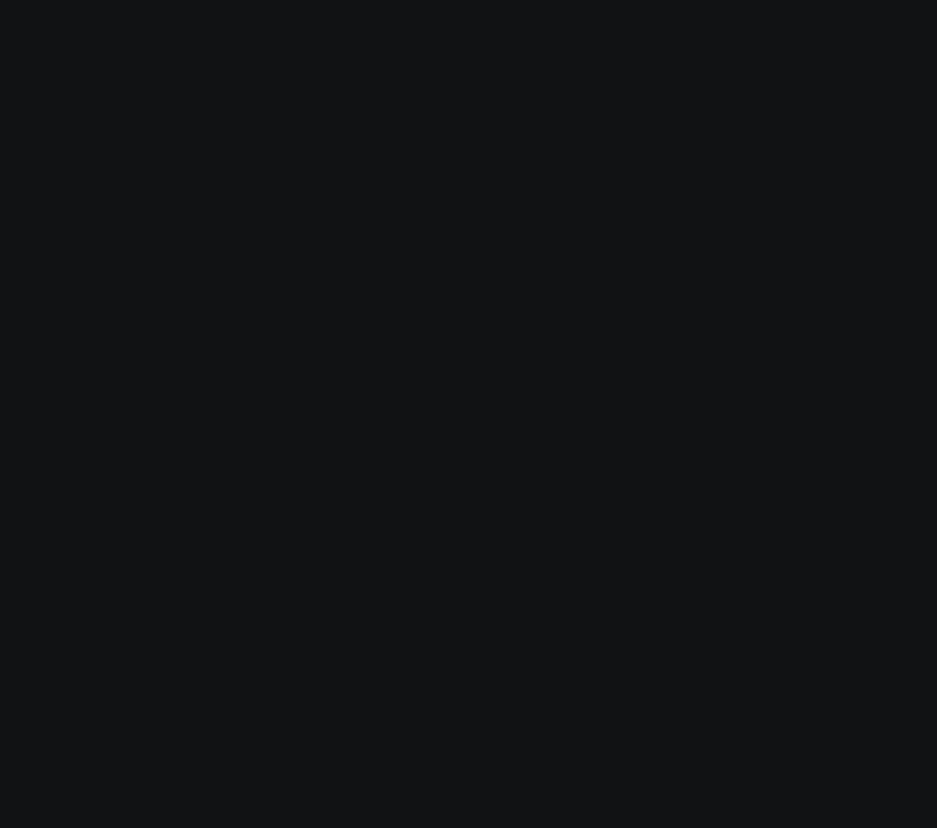
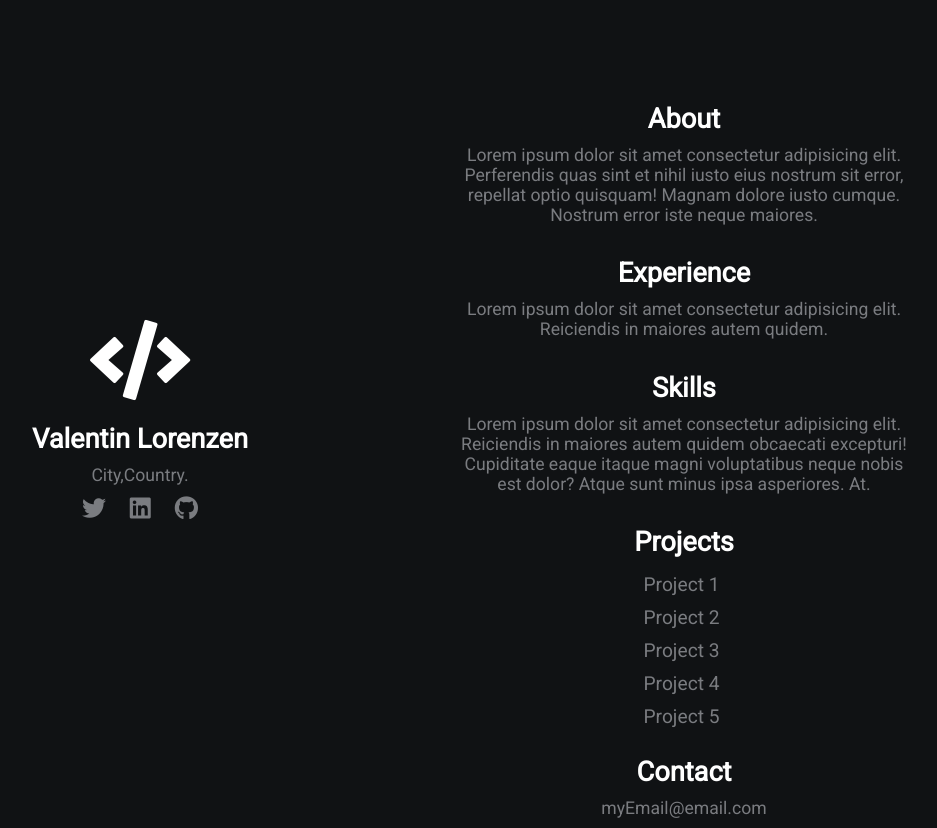
Before and after one commit to lorenzenv/lorenzenv.github.io, a plain HTML site: page index.html in a window 1280 px wide. Shown: the whole page, without its empty margins (180-1117 px from the left). Before the commit the page ends 800 px from the top, so only its background shows below. Drawn offline with Linux system fonts and the light colour scheme.

Commit message:
Update index.html

```diff
--- a/index.html
+++ b/index.html
@@ -6,15 +6,17 @@
     <meta http-equiv="X-UA-Compatible" content="ie=edge">
     <link rel="stylesheet" href="https://use.fontawesome.com/releases/v5.4.1/css/all.css" integrity="sha384-5sAR7xN1Nv6T6+dT2mhtzEpVJvfS3NScPQTrOxhwjIuvcA67KV2R5Jz6kr4abQsz" crossorigin="anonymous">
     <link rel="stylesheet" href="style.css">
-    <title>Valentin Lorenzen/title>
+    <title>Your Name</title>
 </head>
 <body><center>
     <div class="grid-2">
         <div class="section-1">
             <i class="fas fa-code fa-5x white"></i>
             <h2>Valentin Lorenzen</h2>
-            <p>Berlin, Germany</p>
-            <a href="https://www.linkedin.com/li/lorenzenv"><i class="fab fa-linkedin"></i></a>
+            <p>City,Country.</p>
+            <a href="#"><i class="fab fa-twitter"></i></a>
+            <a href="#"><i class="fab fa-linkedin"></i></a>
+            <a href="#"><i class="fab fa-github"></i></a>
         </div>
         <div class="section-2">
             <h2>About</h2>
```
